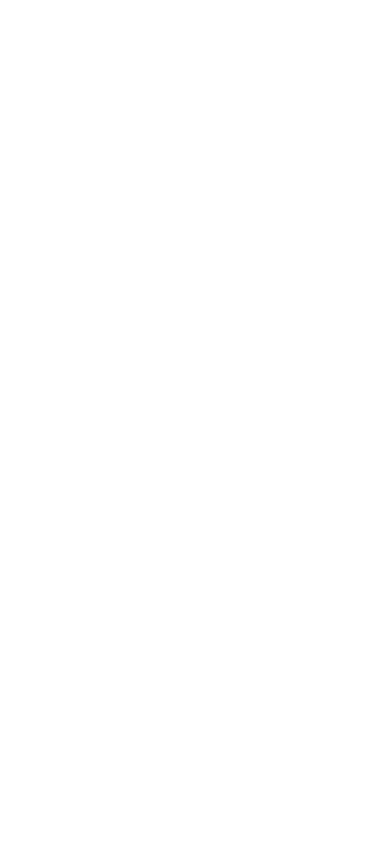
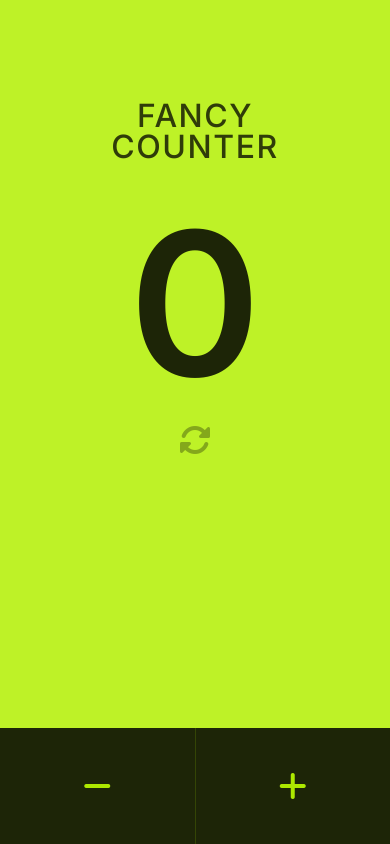
Before and after one commit to clintonnoronha/learning-javascript, a plain HTML site: page projects/01-fancy-counter/index.html in a window 390 px wide. Drawn offline with Linux system fonts and the light colour scheme.

Commit message:
final commit fancy counter mini project

```diff
--- a/projects/01-fancy-counter/index.html
+++ b/projects/01-fancy-counter/index.html
@@ -18,6 +18,24 @@
 
 <body>
 
+    <div class="counter">
+        <h1 class="counter__title">Fancy Counter</h1>
+        <span class="counter__value">0</span>
+
+        <button class="counter__reset-button">
+            <i class="fas fa-sync-alt counter__reset-icon"></i>
+        </button>
+
+        <div class="counter__buttons">
+            <button class="counter__button counter__button--decrement" disabled>
+                <i class="fas fa-minus counter__icon counter__icon--minus"></i>
+            </button>
+            <button class="counter__button counter__button--increment">
+                <i class="fas fa-plus counter__icon counter__icon--plus"></i>
+            </button>
+        </div>
+    </div>
+
 </body>
 
 </html>
--- a/projects/01-fancy-counter/script.js
+++ b/projects/01-fancy-counter/script.js
@@ -0,0 +1,57 @@
+const counterEl = document.querySelector('.counter');
+const counterTitleEl = document.querySelector('.counter__title');
+const counterValueEl = document.querySelector('.counter__value');
+const incrementBtnEl = document.querySelector('.counter__button--increment');
+const decrementBtnEl = document.querySelector('.counter__button--decrement');
+const resetBtnEl = document.querySelector('.counter__reset-button');
+
+const incrementCounterHandler = () => {
+    const limitValue = 5;
+    const currentValue = +(counterValueEl.textContent);
+    const newValue = currentValue + 1;
+
+    if (newValue === 1) {
+        decrementBtnEl.disabled = false;
+        counterValueEl.textContent = currentValue + 1;
+    } else if (newValue >= limitValue) {
+        counterTitleEl.innerHTML = 'Limited! Buy <b>PRO</b> for >5';
+        counterEl.classList.add('counter--limit');
+        incrementBtnEl.disabled = true;
+        counterValueEl.textContent = limitValue;
+    } else {
+        counterValueEl.textContent = currentValue + 1;
+    }
+
+    incrementBtnEl.blur();
+};
+
+incrementBtnEl.addEventListener('click', incrementCounterHandler);
+
+decrementBtnEl.addEventListener('click', () => {
+    const currentValue = +(counterValueEl.textContent);
+    const newValue = currentValue - 1;
+
+    if (newValue === 0) {
+        counterValueEl.textContent = 0;
+        decrementBtnEl.disabled = true;
+        return;
+    } else if (currentValue === 5) {
+        counterTitleEl.textContent = 'Fancy Counter';
+        counterEl.classList.remove('counter--limit');
+        incrementBtnEl.disabled = false;
+    }
+
+    counterValueEl.textContent = newValue;
+    decrementBtnEl.blur();
+});
+
+resetBtnEl.addEventListener('click', () => {
+    counterTitleEl.textContent = 'Fancy Counter';
+    counterEl.classList.remove('counter--limit');
+    incrementBtnEl.disabled = false;
+    decrementBtnEl.disabled = true;
+    counterValueEl.textContent = 0;
+    resetBtnEl.blur();
+});
+
+document.addEventListener('keydown', incrementCounterHandler);
--- a/projects/01-fancy-counter/style.css
+++ b/projects/01-fancy-counter/style.css
@@ -0,0 +1,137 @@
+* {
+    box-sizing: border-box;
+    margin: 0;
+    padding: 0;
+}
+
+button {
+    all: unset;
+}
+
+body {
+    background-image: radial-gradient(ellipse, #385300, #212900);
+    font-family: 'Inter', sans-serif;
+    height: 100vh;
+    display: flex;
+    justify-content: center;
+    align-items: center;
+}
+
+.counter {
+    background-color: #bef227;
+    border-radius: 12px;
+    box-shadow: 0 25px 121px rgba(0, 0, 0, 0.5);
+    height: 615px;
+    width: 476px;
+    display: flex;
+    flex-direction: column;
+    align-items: center;
+    transition: all 0.4s;
+}
+
+.counter--limit {
+    background-color: #a3d11b;
+}
+
+.counter__title {
+    opacity: 0.75;
+    text-transform: uppercase;
+    letter-spacing: 1.5px;
+    width: 238px;
+    text-align: center;
+    line-height: .975;
+    font-weight: 500;
+    font-size: 2em;
+    margin-top: 50px;
+}
+
+.counter__value {
+    color: #1d2507;
+    font-size: 12.5em;
+    font-weight: 600;
+    margin-top: 20px;
+}
+
+.counter__reset-button {
+    cursor: pointer;
+}
+
+.counter__reset-icon {
+    opacity: 0.3;
+    font-size: 2em;
+    /* opacity is the property for which we want transition in 0.4s */
+    transition: opacity 0.4s;
+    /* or we can select all properties will have transition in 0.4s */
+    /* transition: all 0.4s; */
+}
+
+.counter__reset-icon:hover {
+    opacity: 0.5;
+}
+
+.counter__buttons {
+    background-color: #1d2507;
+    height: 116px;
+    width: 100%;
+    margin-top: auto;
+    border-radius: 0px 0px 10px 10px;
+    /* or */
+    /* border-bottom-left-radius: 10px; */
+    /* border-bottom-right-radius: 10px; */
+    display: flex;
+}
+
+.counter__button {
+    cursor: pointer;
+    flex: 1;
+    display: flex;
+    justify-content: center;
+    align-items: center;
+    transition: background-color 0.4s;
+}
+
+.counter__button:hover {
+    background-color: #212b06;
+}
+
+.counter__button:disabled {
+    cursor: not-allowed;
+}
+
+.counter__button--increment {
+    border-left: 1px solid rgba(189, 254, 0, 0.15);
+}
+
+.counter__button--decrement {
+
+}
+
+.counter__icon {
+    color: #bdfe00;
+    opacity: 0.9;
+    font-size: 2em;
+}
+
+.counter__icon--plus {
+
+}
+
+.counter__icon--minus {
+
+}
+
+@media (max-width: 680px) or (max-height: 730px) {
+    .counter {
+        height: 100%;
+        width: 100%;
+        border-radius: 0;
+    }
+
+    .counter__title {
+        margin-top: 100px;
+    }
+
+    .counter__buttons {
+        border-radius: 0;
+    }
+}
```
